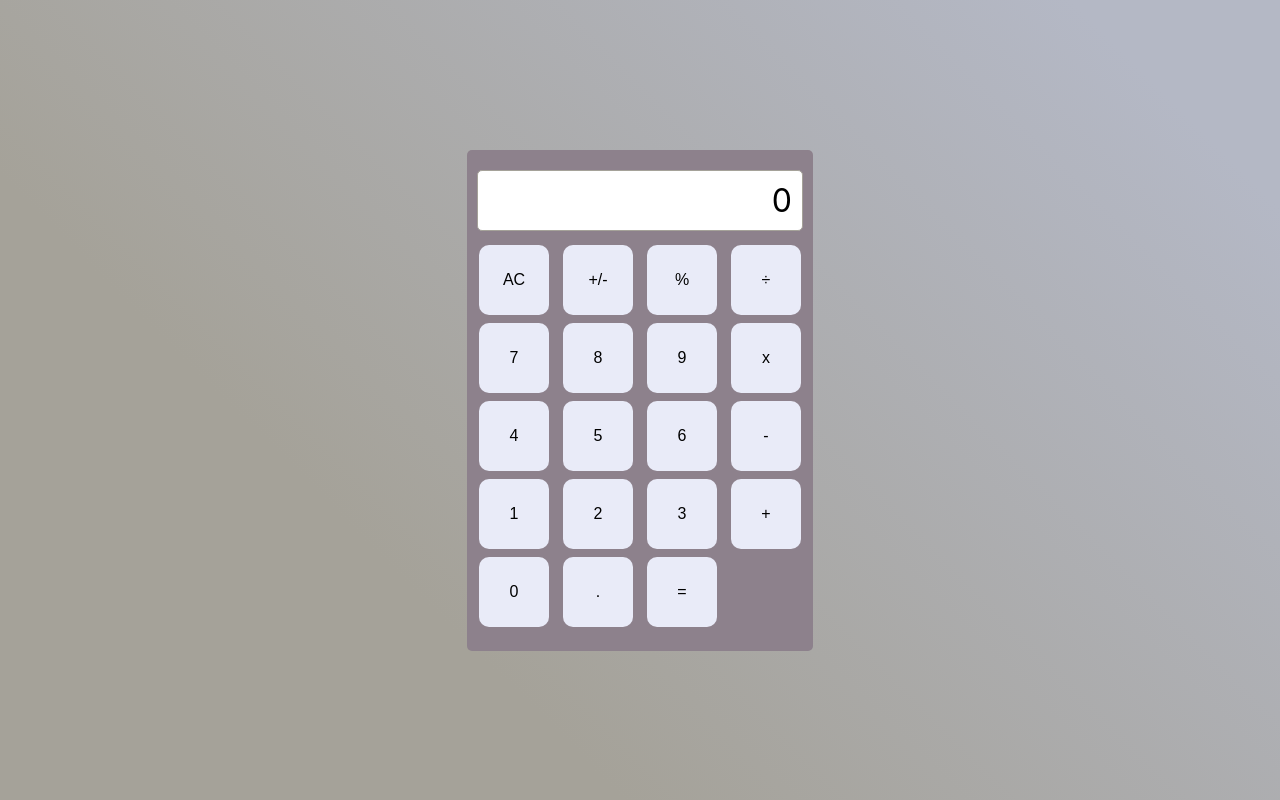
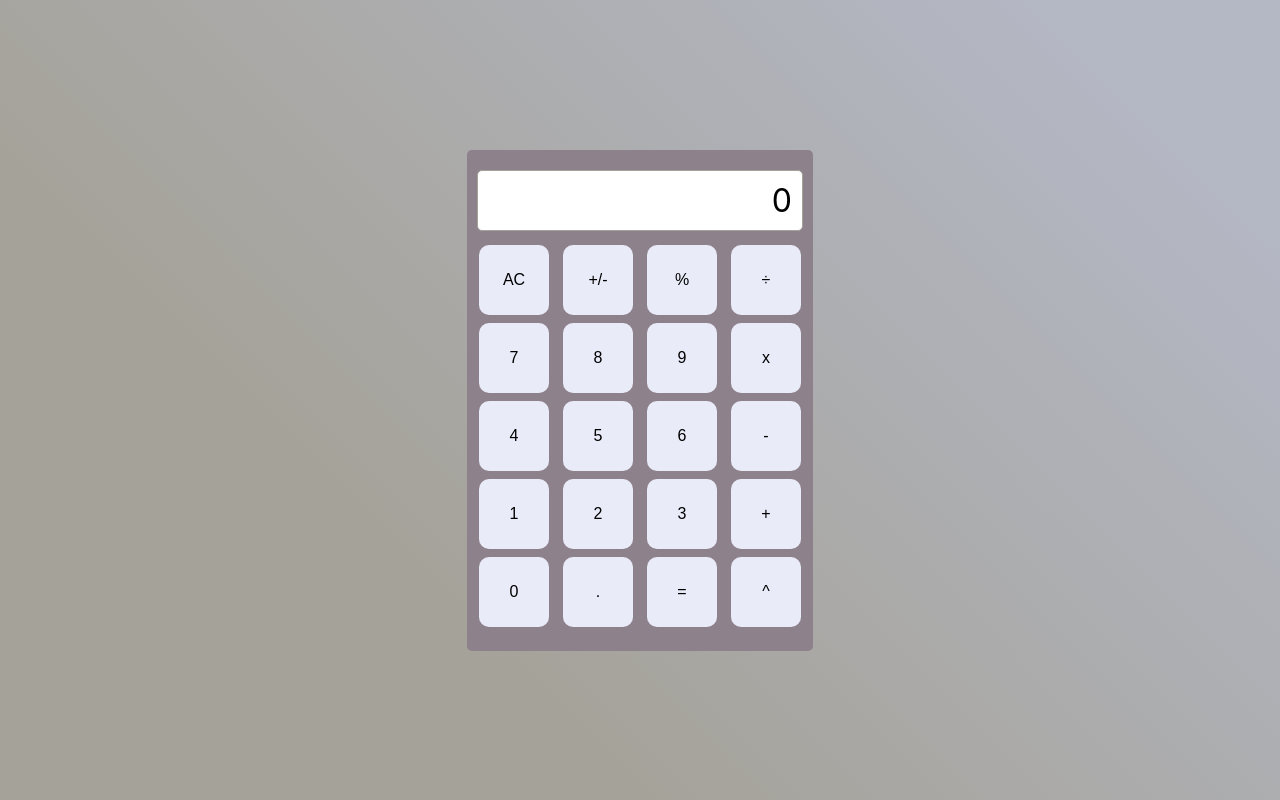
Before and after one commit to mohitahlawat2001/calculator-app, a React (Create React App) app: page / in a window 1280 px wide. Built offline with nearby package versions, Linux system fonts and the light colour scheme.

Commit message:
Added the power functionality

```diff
--- a/src/App.js
+++ b/src/App.js
@@ -37,6 +37,7 @@ function App() {
       <Button text="0" display={display} setDisplay={setDisplay} equation={equation} setEquation={setEquation} />
       <Button text="." display={display} setDisplay={setDisplay} equation={equation} setEquation={setEquation} />
       <Button text="=" display={display} setDisplay={setDisplay} equation={equation} setEquation={setEquation} />
+      <Button text="^" display={display} setDisplay={setDisplay} equation={equation} setEquation={setEquation} /> {/* Added the power button */}
      </div>
     </div>
    </div>
--- a/src/components/Button.js
+++ b/src/components/Button.js
@@ -37,6 +37,9 @@ const Button = ({ text, setDisplay, display, equation, setEquation }) => {
       } else if (text === "-") {
         setDisplay(display + " - ");
         setEquation(equation + " - ");
+      } else if (text === "^") {
+        setDisplay(display + " ^ ");
+        setEquation(equation + " ** "); // Added the power functionality
       } else if (text === "=") {
         setDisplay(eval(equation));
         setEquation(eval(equation));
```
